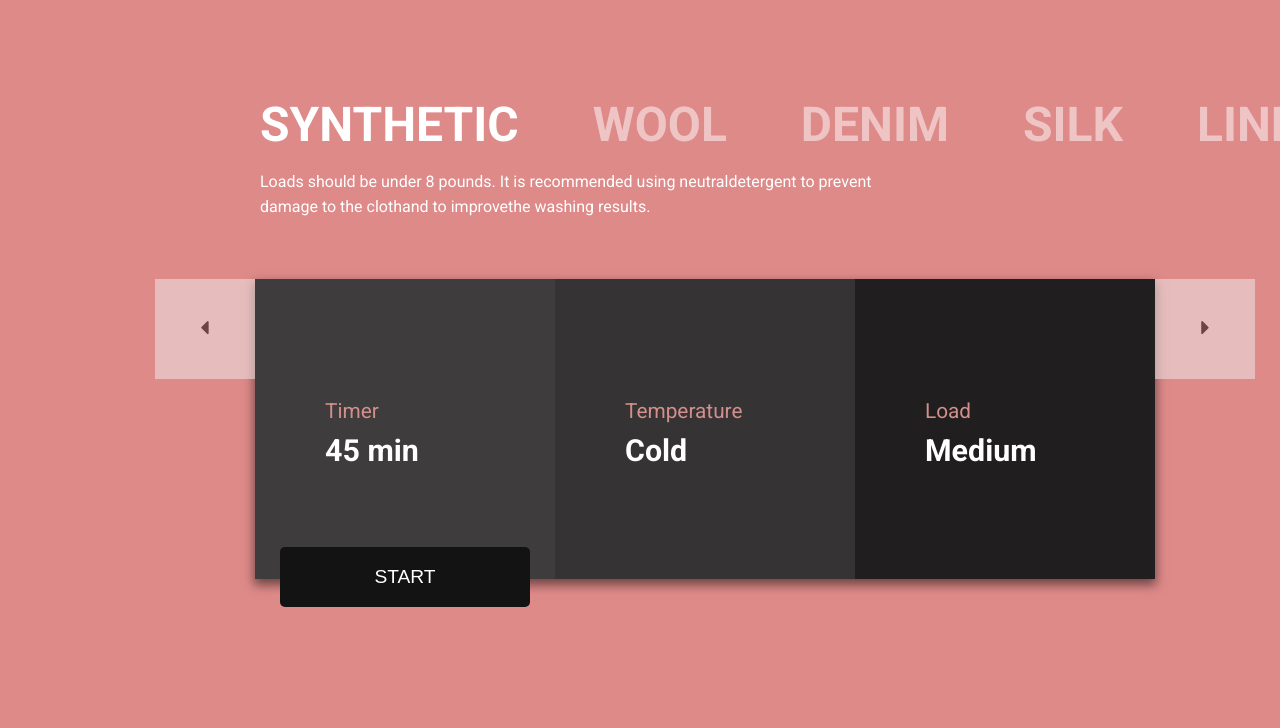
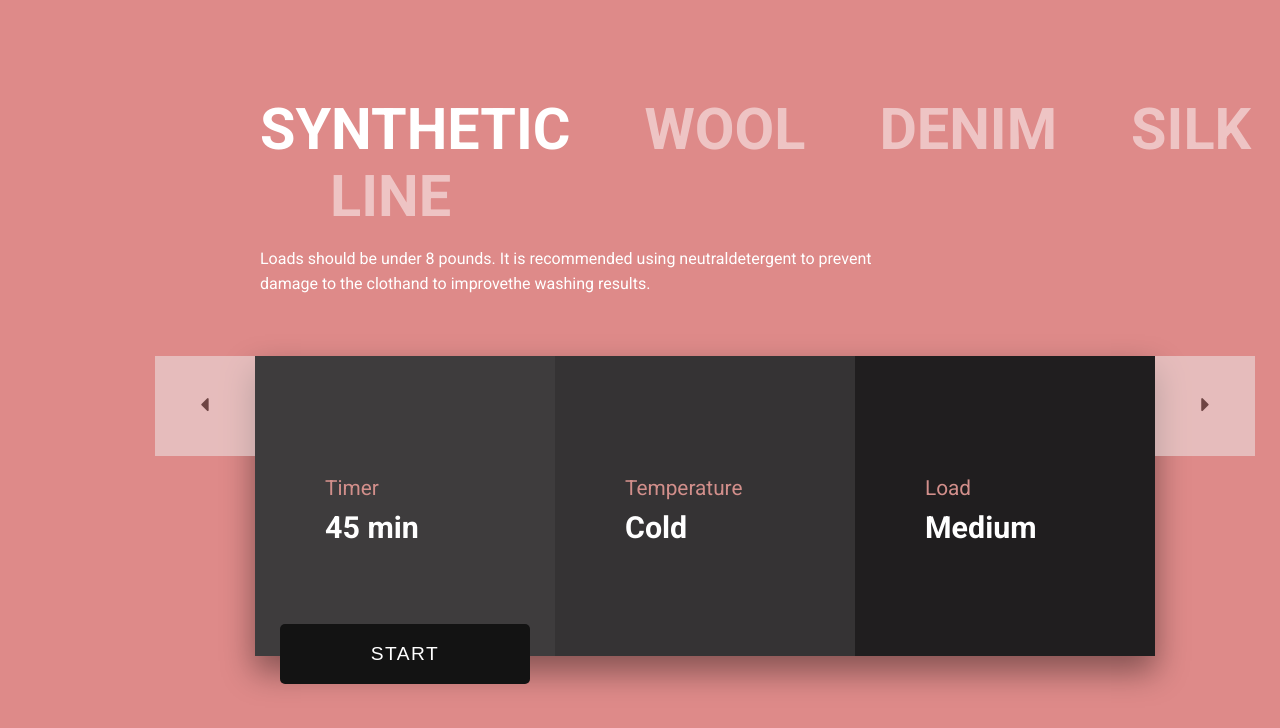
Before and after one commit to ITstepKashpruk/lab-work, a plain HTML site: page index.html in a window 1280 px wide. Drawn offline with Linux system fonts and the light colour scheme.

Commit message:
Final version

```diff
--- a/assets/css/styles.css
+++ b/assets/css/styles.css
@@ -35,7 +35,7 @@ nav ul li+li {
 nav ul li a{
  	text-decoration: none;
  	color: white;
- 	font-size: 3rem;
+ 	font-size: 3.6rem;
  	font-weight: bold;
 }
 
@@ -52,7 +52,7 @@ p {
 
 .container {
 	display: flex;
-	box-shadow: 0 5px 10px 1px rgba(0, 0, 0, .5);
+	box-shadow: 0 15px 30px 1px rgba(0, 0, 0, .4);
 }
 
 .properties {
@@ -121,6 +121,8 @@ p {
 	font-size: 1.2rem;
 	text-transform: uppercase;
 	transition: .2s;
+	letter-spacing: 1.5px;
+	cursor: pointer;
 }
 
 .start:hover {
```
